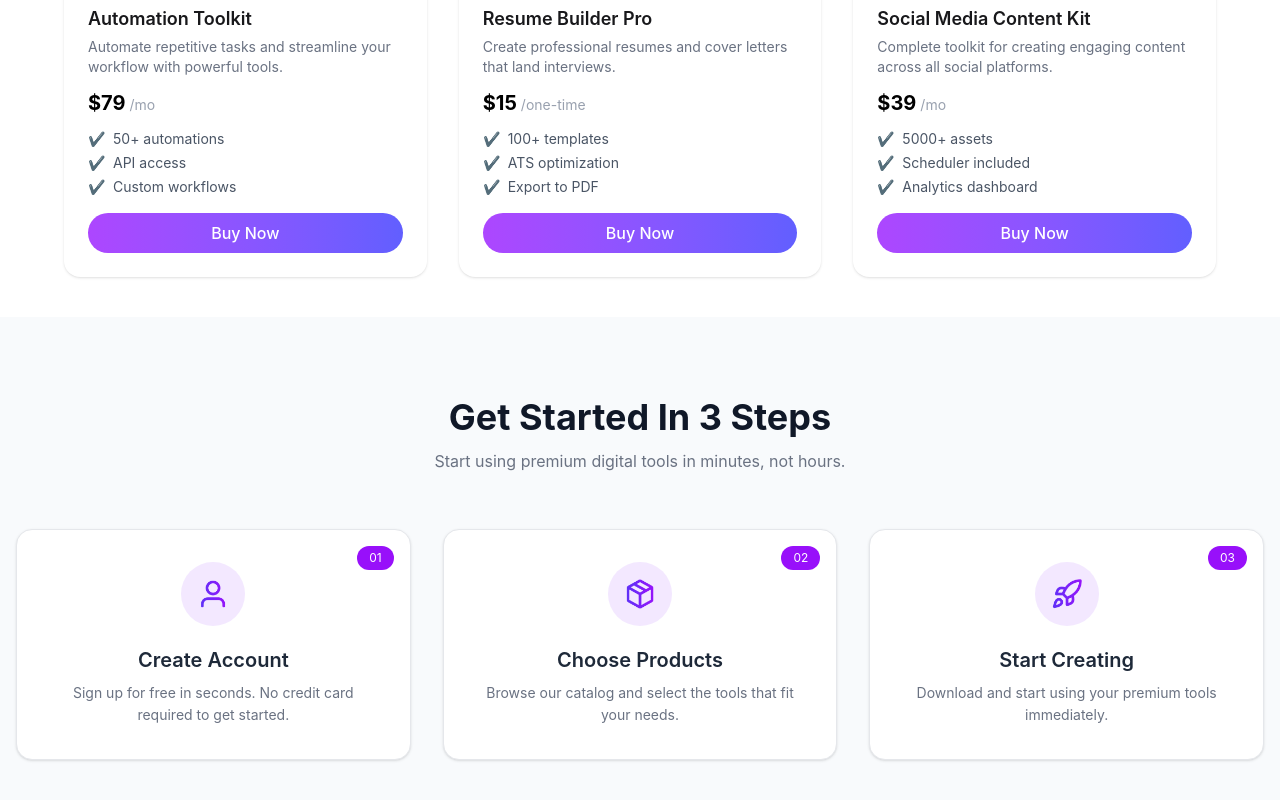
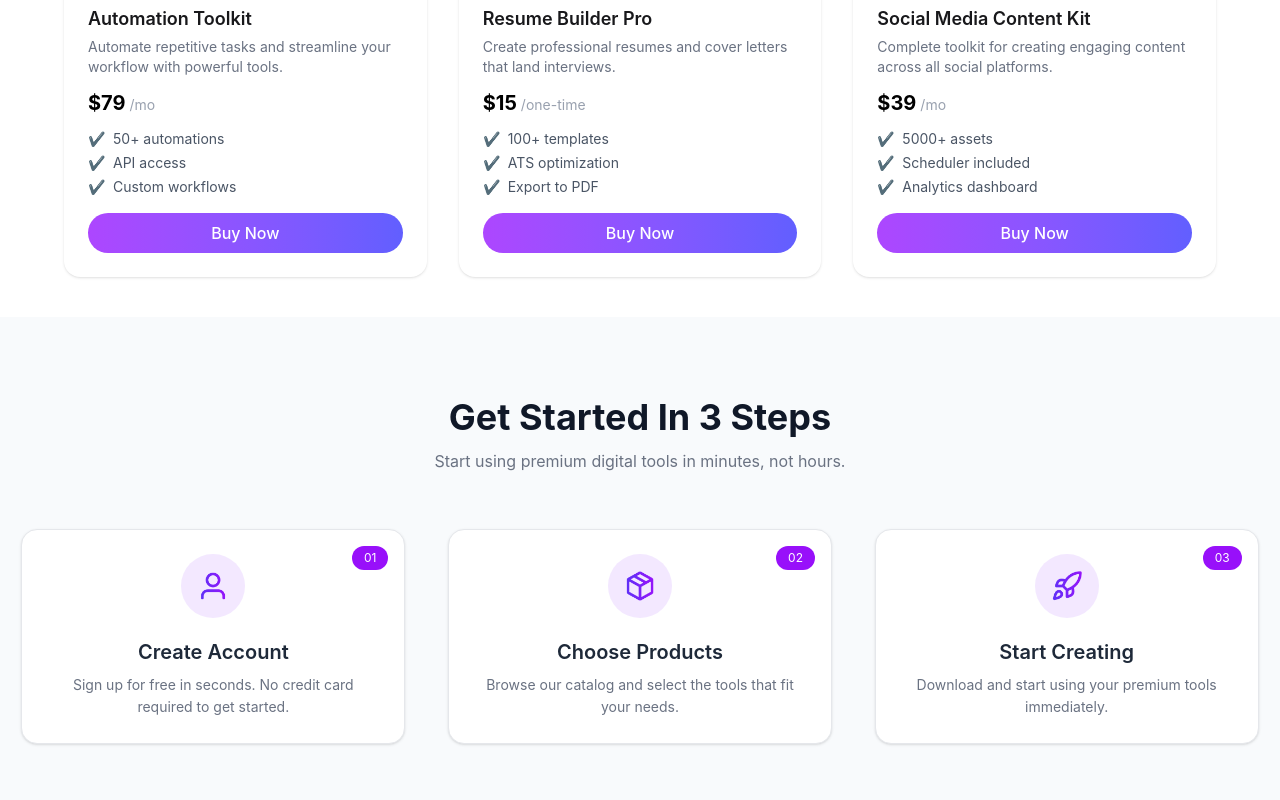
Before and after one commit to rabeya121/A6-DigiTools-Platfrom, a React (Vite) app: page / in a window 1280 px wide. Shown: the part 1801-2601 px from the top of the page. Built offline with nearby package versions, Linux system fonts and the light colour scheme.

Commit message:
added jeson data & cart function

```diff
--- a/src/components/Step/Step.jsx
+++ b/src/components/Step/Step.jsx
@@ -27,7 +27,6 @@ const Step = () => {
     <section className="w-full bg-[#F8FAFC] py-16 md:py-20 px-4">
       <div className="max-w-7xl mx-auto text-center">
 
-        {/* Heading */}
         <h2 className="text-2xl md:text-4xl font-bold text-gray-900 mb-3">
           Get Started In 3 Steps
         </h2>
@@ -36,20 +35,19 @@ const Step = () => {
           Start using premium digital tools in minutes, not hours.
         </p>
 
-        {/* Cards */}
+
         <div className="grid grid-cols-1 sm:grid-cols-2 lg:grid-cols-3 gap-6 md:gap-8">
           {steps.map((step) => (
             <div
               key={step.id}
-              className="relative bg-white border border-gray-200 rounded-2xl p-6 md:p-8 shadow-sm hover:shadow-md hover:-translate-y-1 transition duration-300 h-full"
+              className="relative bg-white border border-gray-200 rounded-2xl p-5 md:p-6 shadow-sm  hover:shadow-md hover:-translate-y-1 transition duration-300  h-full w-full max-w-sm mx-auto"
             >
-              {/* Step Number */}
+
               <span className="absolute top-4 right-4 bg-purple-600 text-white text-xs px-3 py-1 rounded-full">
                 {step.id}
               </span>
 
-              {/* Image */}
-              <div className="w-14 h-14 md:w-16 md:h-16 mx-auto mb-5 flex items-center justify-center rounded-full bg-purple-100">
+              <div className="w-14 h-14 md:w-16 md:h-16 mx-auto mb-5 hover:bg-purple-400 flex items-center justify-center rounded-full bg-purple-100">
                 <img
                   src={step.img}
                   alt={step.title}
@@ -57,12 +55,10 @@ const Step = () => {
                 />
               </div>
 
-              {/* Title */}
               <h3 className="text-lg md:text-xl font-semibold text-gray-800 mb-2">
                 {step.title}
               </h3>
 
-              {/* Description */}
               <p className="text-gray-500 text-xs md:text-sm leading-relaxed">
                 {step.desc}
               </p>
```
